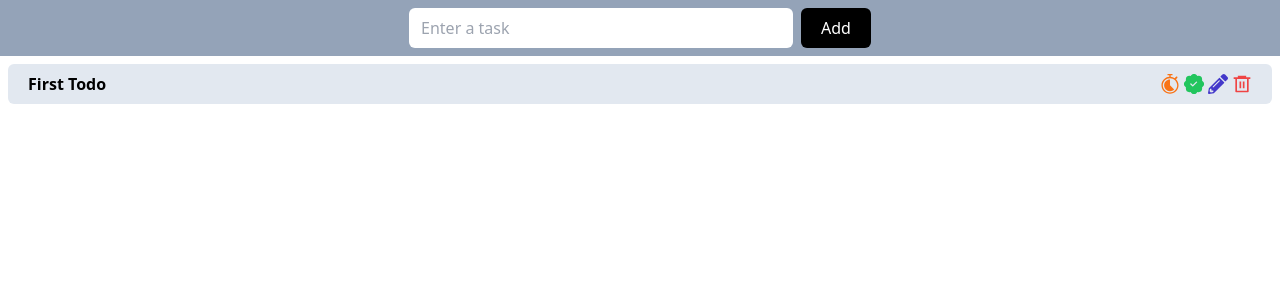
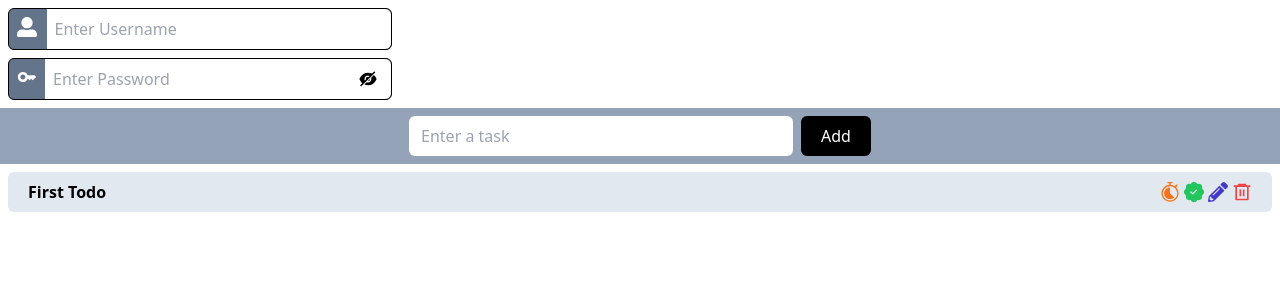
Before and after one commit to GulshanSS/todo-web, a React (Vite) app in the folder client/: page / in a window 1280 px wide. Shown: the top 300 px of the page. Built offline with nearby package versions, Linux system fonts and the light colour scheme.

Commit message:
Added: UsernameInputField and PasswordInputField components

```diff
--- a/client/src/App.tsx
+++ b/client/src/App.tsx
@@ -1,10 +1,14 @@
 import AddTodo from "./components/AddTodo/AddTodo";
+import PasswordInputField from "./components/Auth/PasswordInputField/PasswordInputField";
+import UsernameInputField from "./components/Auth/UsernameInputField/UsernameInputField";
 import Todo from "./components/Todo/Todo";
 
 const App = () => {
   return (
     <>
       <div>
+        <UsernameInputField />
+        <PasswordInputField />
         <AddTodo />
         <Todo />
       </div>
--- /dev/null
+++ b/client/src/components/Auth/PasswordInputField/PasswordInputField.tsx
@@ -0,0 +1,32 @@
+import { useState } from "react";
+import { MdKey } from "react-icons/md";
+import { AiFillEyeInvisible, AiFillEye } from "react-icons/ai";
+
+const PasswordInputField = () => {
+  const [value, setValue] = useState("");
+  const [toggle, setToggle] = useState(false);
+  return (
+    <>
+      <div className="w-96 flex rounded-md border border-solid border-black bg-slate-500 m-2">
+        <div className="w-10 p-2 text-xl text-center text-white ">
+          <MdKey />
+        </div>
+        <input
+          className="w-full p-2 focus:outline-none"
+          type={toggle ? "text" : "password"}
+          placeholder="Enter Password"
+          value={value}
+          onChange={(e) => setValue(e.target.value)}
+        />
+        <button
+          className="w-10 text-xl bg-white rounded-r-md"
+          onClick={(e) => setToggle(!toggle)}
+        >
+          {toggle ? <AiFillEye /> : <AiFillEyeInvisible />}
+        </button>
+      </div>
+    </>
+  );
+};
+
+export default PasswordInputField;
--- /dev/null
+++ b/client/src/components/Auth/UsernameInputField/UsernameInputField.tsx
@@ -0,0 +1,24 @@
+import { useState } from "react";
+import { FaUserAlt } from "react-icons/fa";
+
+const UsernameInputField = () => {
+  const [value, setValue] = useState("");
+  return (
+    <>
+      <div className="w-96 flex rounded-md border border-solid border-black m-2 bg-slate-500">
+        <div className="w-10 p-2 text-xl text-center text-white">
+          <FaUserAlt />
+        </div>
+        <input
+          className="w-full focus:outline-none p-2 rounded-r-md"
+          type="text"
+          placeholder="Enter Username"
+          value={value}
+          onChange={(e) => setValue(e.target.value)}
+        />
+      </div>
+    </>
+  );
+};
+
+export default UsernameInputField;
```
